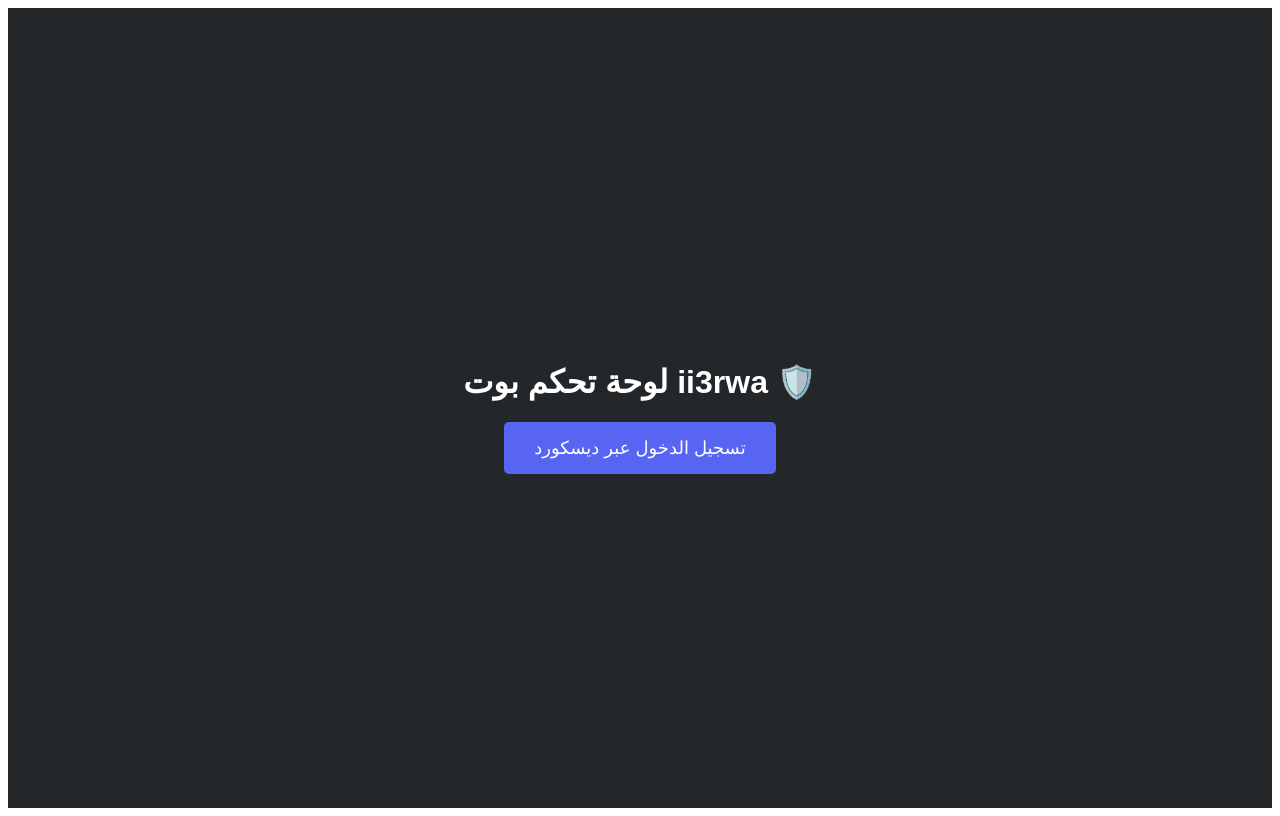
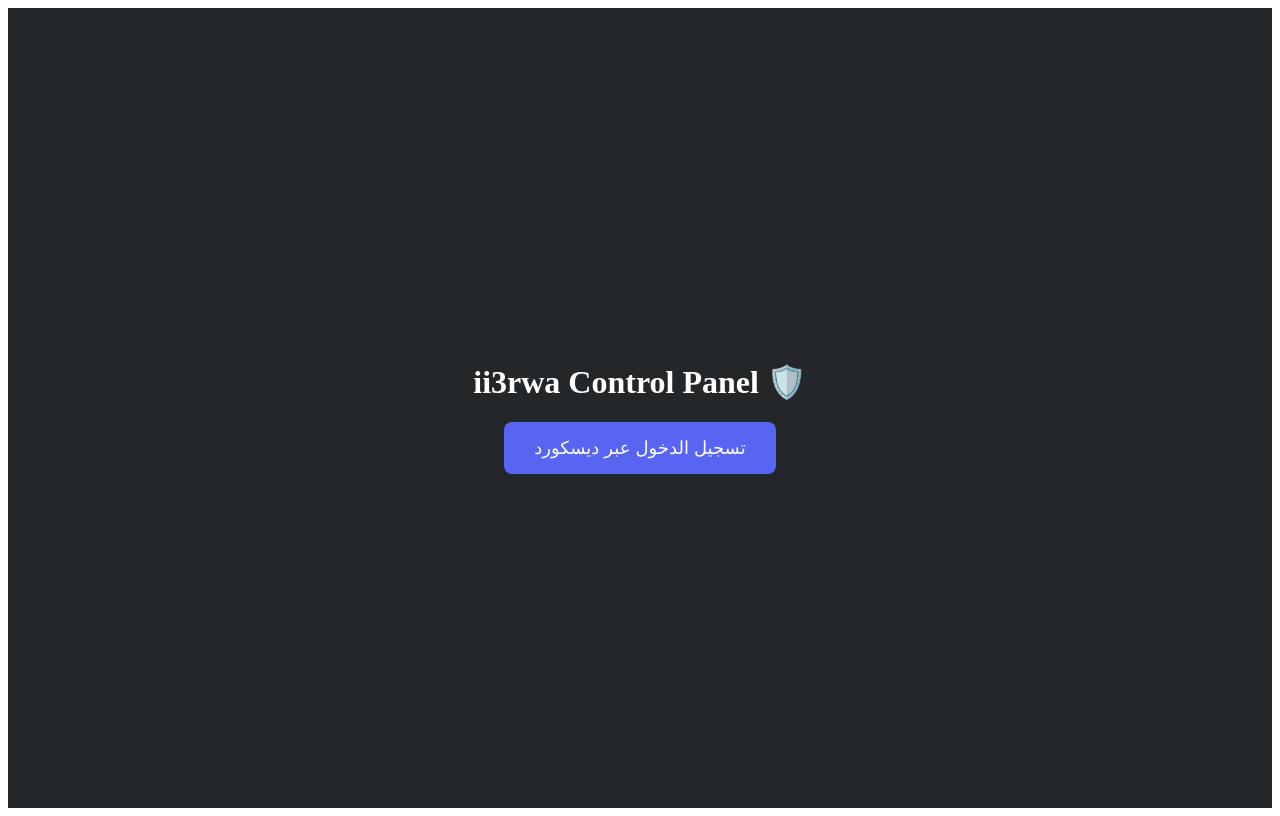
Before and after one commit to abdalrahmanabnmohammed-png/ii3rwa-boot, a Next.js app: page / in a window 1280 px wide. Built offline with nearby package versions, Linux system fonts and the light colour scheme; no server answers.

Commit message:
Update index.js

```diff
--- a/pages/index.js
+++ b/pages/index.js
@@ -1,37 +1,21 @@
-import { signIn, signOut, useSession } from 'next-auth/react'
+import { signIn, useSession } from 'next-auth/react'
+import { useEffect } from 'react'
+import { useRouter } from 'next/router'
 
 export default function Home() {
   const { data: session } = useSession()
+  const router = useRouter()
+
+  useEffect(() => {
+    if (session) router.push('/dashboard')
+  }, [session])
 
   return (
-    <div style={{
-      backgroundColor: '#23272a',
-      color: 'white',
-      height: '100vh',
-      display: 'flex',
-      flexDirection: 'column',
-      alignItems: 'center',
-      justifyContent: 'center',
-      fontFamily: 'sans-serif'
-    }}>
-      <h1>لوحة تحكم بوت ii3rwa 🛡️</h1>
-      {!session ? (
-        <button
-          onClick={() => signIn('discord')}
-          style={{ padding: '15px 30px', backgroundColor: '#5865F2', color: 'white', border: 'none', borderRadius: '5px', fontSize: '18px', cursor: 'pointer' }}
-        >
-          تسجيل الدخول عبر ديسكورد
-        </button>
-      ) : (
-        <div style={{ textAlign: 'center' }}>
-          <p>مرحباً، {session.user.name}</p>
-          <img src={session.user.image} style={{ borderRadius: '50%', width: '100px' }} />
-          <br />
-          <button onClick={() => signOut()} style={{ marginTop: '20px', color: 'red', cursor: 'pointer', background: 'none', border: '1px solid red', padding: '5px' }}>
-            تسجيل الخروج
-          </button>
-        </div>
-      )}
+    <div style={{ backgroundColor: '#23272a', color: 'white', height: '100vh', display: 'flex', flexDirection: 'column', alignItems: 'center', justifyContent: 'center' }}>
+      <h1>ii3rwa Control Panel 🛡️</h1>
+      <button onClick={() => signIn('discord')} style={{ padding: '15px 30px', backgroundColor: '#5865F2', color: 'white', border: 'none', borderRadius: '8px', fontSize: '18px', cursor: 'pointer' }}>
+        تسجيل الدخول عبر ديسكورد
+      </button>
     </div>
   )
 }
```
